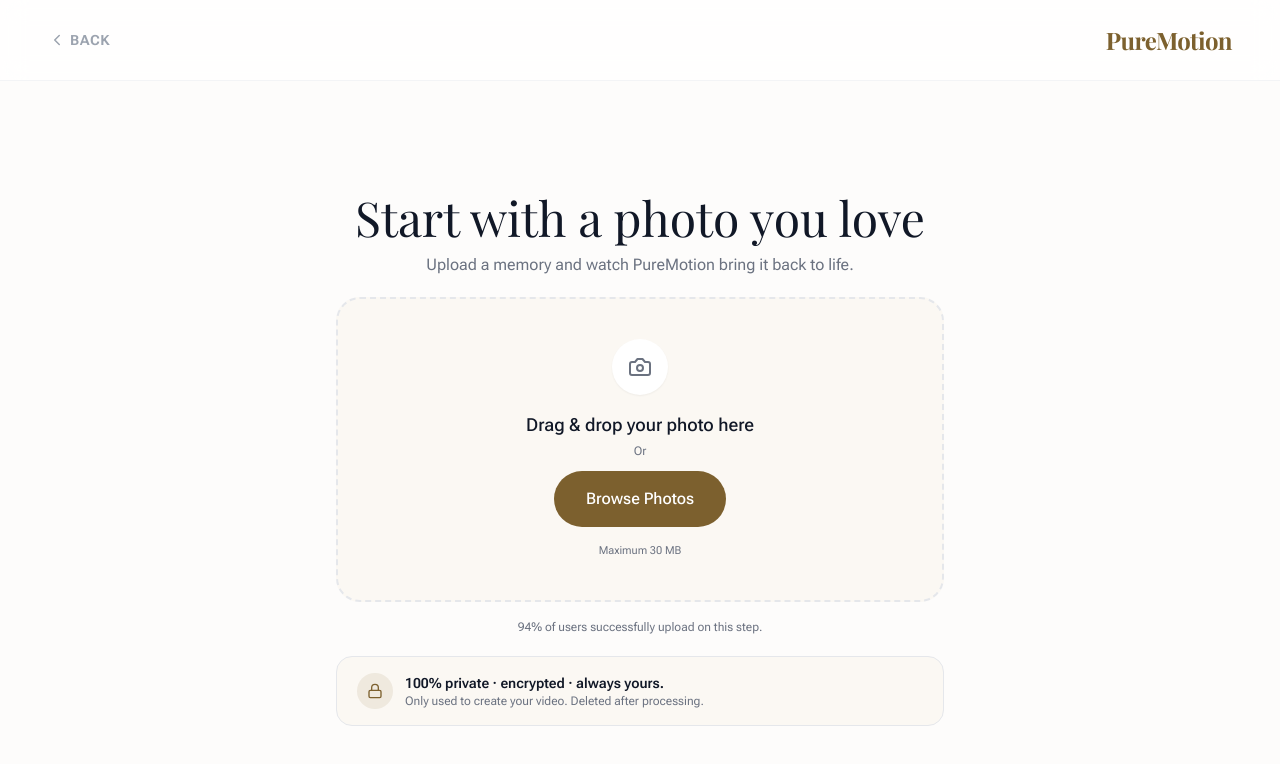
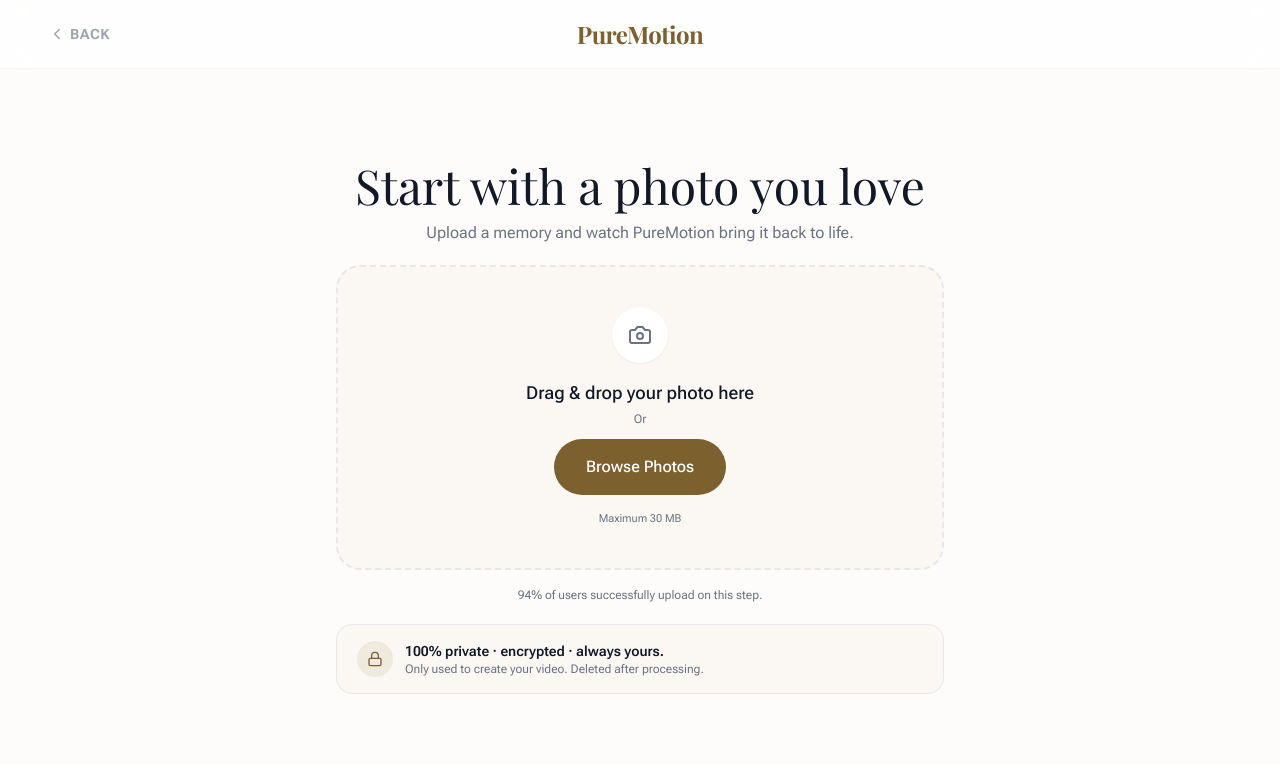
Before and after one commit to emmeartson/PuremotionAI, a React (Vite) app: page /flashback in a window 1280 px wide. Shown: the top 764 px of the page. Built offline with nearby package versions, Linux system fonts and the light colour scheme; a web font is replaced by a local one.

Commit message:
few correction on frontend

```diff
--- a/src/Pages/FlashbackAI/FlashbackOnboarding.jsx
+++ b/src/Pages/FlashbackAI/FlashbackOnboarding.jsx
@@ -189,7 +189,7 @@
           <ChevronLeft size={18} /> Back
         </button>
 
-        <Link to="/">
+        <Link to="/" className="md:absolute md:left-1/2 md:-translate-x-1/2">
           <div className="text-lg sm:text-xl md:text-2xl font-serif tracking-tight text-[#7c602e] font-bold">
             PureMotion
           </div>
--- a/src/Pages/FlashbackAI/Step3_Upload.jsx
+++ b/src/Pages/FlashbackAI/Step3_Upload.jsx
@@ -164,7 +164,7 @@
     : uploadedFiles.length >= 1;
 
   return (
-    <section className="mx-auto max-w-2xl px-5 pt-5 pb-8 sm:px-8 sm:pt-8 sm:pb-10 animate-in fade-in zoom-in-95 duration-500">
+    <section className="mx-auto max-w-2xl px-5 -pt-5 pb-8 sm:px-8 sm:pt-3 sm:pb-10 animate-in fade-in zoom-in-95 duration-500">
       <div className="text-center fade-up">
         <h1 className="font-serif text-3xl text-balance sm:text-5xl text-gray-900">
           {requiresTwoImages ? "Upload two photos" : "Start with a photo you love"}
@@ -180,8 +180,7 @@
       <div
         onDrop={handleDrop}
         onDragOver={handleDragOver}
-        className={`mt-5 rounded-3xl border-2 border-dashed bg-[#fbf8f3] px-6 py-7 text-center transition-all sm:p-10 ${
-          uploadedFiles.length > 0 ? "border-[#7c602e]" : "border-gray-200 hover:border-[#7c602e]/50"
+        className={`mt-5 rounded-3xl border-2 border-dashed bg-[#fbf8f3] px-6 py-7 text-center transition-all sm:p-10 ${uploadedFiles.length > 0 ? "border-[#7c602e]" : "border-gray-200 hover:border-[#7c602e]/50"
           }`}
       >
         <input
@@ -258,8 +257,7 @@
                   {uploadedFiles.length < maxFiles && (
                     <div
                       onClick={!(isCompressing || isSubmitting) ? handleBrowseClick : undefined}
-                      className={`w-32 h-32 mt-0 mx-auto rounded-2xl border-2 border-dashed border-gray-300 flex flex-col items-center justify-center transition-all ${
-                        isCompressing ? "opacity-50 cursor-not-allowed" : "cursor-pointer hover:border-[#7c602e] hover:bg-white"
+                      className={`w-32 h-32 mt-0 mx-auto rounded-2xl border-2 border-dashed border-gray-300 flex flex-col items-center justify-center transition-all ${isCompressing ? "opacity-50 cursor-not-allowed" : "cursor-pointer hover:border-[#7c602e] hover:bg-white"
                         }`}
                     >
                       <Camera className="text-gray-400 mb-2" size={24} />
@@ -314,8 +312,7 @@
           <div className="flex items-center justify-center gap-3">
             <button
               onClick={() => setIsLong(false)}
-              className={`px-6 py-2.5 rounded-full text-sm font-semibold transition-all ${
-                !isLong
+              className={`px-6 py-2.5 rounded-full text-sm font-semibold transition-all ${!isLong
                 ? "bg-[#7c602e] text-white shadow-md"
                 : "bg-gray-100 text-gray-600 hover:bg-gray-200"
                 }`}
@@ -324,8 +321,7 @@
             </button>
             <button
               onClick={() => setIsLong(true)}
-              className={`px-6 py-2.5 rounded-full text-sm font-semibold transition-all ${
-                isLong
+              className={`px-6 py-2.5 rounded-full text-sm font-semibold transition-all ${isLong
                 ? "bg-[#7c602e] text-white shadow-md"
                 : "bg-gray-100 text-gray-600 hover:bg-gray-200"
                 }`}
--- a/src/Pages/FlashbackAI/Step5_Final.jsx
+++ b/src/Pages/FlashbackAI/Step5_Final.jsx
@@ -62,14 +62,14 @@
             <Heart className="h-5 w-5" /> Unlock My Full Video
           </button>
 
-          <p className="mt-4 text-[10px] text-gray-400 leading-relaxed font-medium max-w-xs mx-auto">
+          {/* <p className="mt-4 text-[10px] text-gray-400 leading-relaxed font-medium max-w-xs mx-auto">
             We respect your privacy. We will never sell, rent or share your email
             address. That's more than a{" "}
             <Link to="/privacy-policy" className="text-blue-600 underline">
               policy
             </Link>
             , it's our personal guarantee.
-          </p>
+          </p> */}
         </div>
       </div>
     </section>
--- a/src/Pages/FlashbackAI/Step_onlyemail.jsx
+++ b/src/Pages/FlashbackAI/Step_onlyemail.jsx
@@ -45,7 +45,7 @@
   const googlePopupRef = useRef(null);
   const googleIntervalRef = useRef(null);
 
- const GOOGLE_AUTH_URL =
+  const GOOGLE_AUTH_URL =
     "https://accounts.google.com/o/oauth2/v2/auth?redirect_uri=https://www.puremotion.co/&prompt=consent&response_type=code&client_id=378868666274-f5mbkg4s1rnu8ik1g3amoce3fg1dhciv.apps.googleusercontent.com&scope=openid%20email%20profile&access_type=offline";
 
   // Cleanup Google popup on unmount
@@ -366,7 +366,7 @@
 
   return (
     <section className="relative overflow-hidden h-auto min-h-screen bg-[#fbf8f3]">
-      <AnnouncementBar />
+      {/* <AnnouncementBar /> */}
       <div className="absolute inset-0 bg-warm-glow pointer-events-none" />
 
       <div className="relative w-full mx-auto text-center animate-in fade-in zoom-in-95 duration-500 px-4 sm:px-0 pb-10">
@@ -618,7 +618,7 @@
                   </div>
                 )}
                 <p className="text-sm text-gray-600 mb-2 text-center">
-                  We sent a reset code to <br/><strong>{otpEmail}</strong>
+                  We sent a reset code to <br /><strong>{otpEmail}</strong>
                 </p>
                 <input
                   type="text"
--- a/src/Pages/Pricing/UpdatedPricingWholePage.jsx
+++ b/src/Pages/Pricing/UpdatedPricingWholePage.jsx
@@ -181,9 +181,7 @@
                                     onClick={() => setSelected(p.id)}
                                     className={`flex w-full items-center justify-between gap-4 rounded-2xl border-2 text-left transition-all px-4 py-4 sm:px-6 sm:py-5 ${isSelected
                                         ? "border-[#8B6A2B] bg-[#FBF6EA] shadow-[0_18px_45px_-22px_rgba(139,106,43,0.45)]"
-                                        : isFamily
-                                            ? "border-[#8B6A2B]/70 bg-[#FBF6EA]/60 shadow-[0_18px_45px_-22px_rgba(139,106,43,0.4)] hover:border-[#8B6A2B]"
-                                            : "border-gray-200 bg-white shadow-sm hover:border-[#8B6A2B]/40"
+                                        : "border-gray-200 bg-white shadow-sm hover:border-[#8B6A2B]/40"
                                         }`}
                                 >
                                     {/* Left: name + description */}
--- a/src/Pages/Stripe/PaymentModal.jsx
+++ b/src/Pages/Stripe/PaymentModal.jsx
@@ -216,7 +216,7 @@
                 Complete your order to unlock your memory.
               </p>
 
-              <div className="flex items-center justify-center flex-wrap gap-x-2 gap-y-2 mt-2 text-[13px] text-gray-500">
+              <div className="flex items-center justify-center gap-x-1 sm:gap-x-2 mt-2 text-[10px] sm:text-[13px] text-gray-500 whitespace-nowrap overflow-hidden">
                 <span className="flex items-center gap-0.5"><span className="text-gray-400">✓</span> Secure checkout</span>
                 <span className="flex items-center gap-0.5"><span className="text-gray-400">✓</span> Cancel anytime</span>
                 <span className="flex items-center gap-0.5"><span className="text-gray-400">✓</span> 30 Days Guarantee</span>
```
Lines whose indentation alone changed are shown as unchanged.
